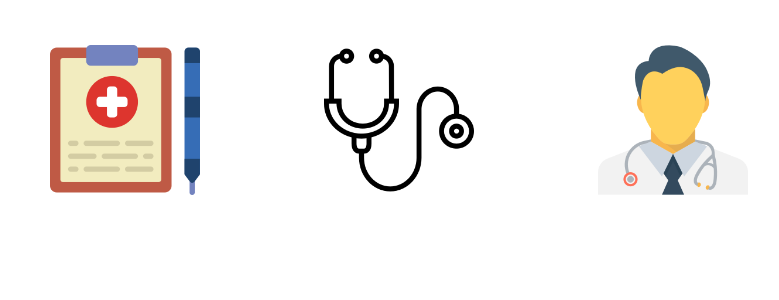
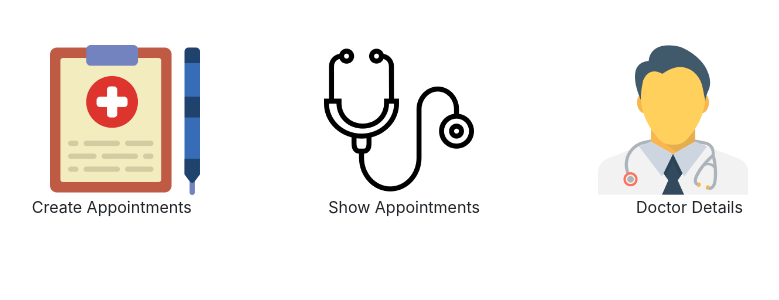
Before and after one commit to soujatyabhat/Dispensary-Management-System, a PHP site: page /menu.php in a window 1280 px wide. Shown: the part 250-550 px from the top of the page, without its empty margins (247-1026 px from the left). Run offline with PHP 8.4, Linux system fonts and the light colour scheme; a user stored in the database is signed in.

Commit message:
new_edition_two

```diff
--- a/dmenu.php
+++ b/dmenu.php
@@ -34,6 +34,10 @@
 			<div class = "col-lg-3" style = "margin-left:30%;"> <a href = "doctor_add.php"> <img src = "icons/consulting.png" width="150px" height = "150px" title = "Add New Doctor"> </a></div>
 			<div class = "col-lg-3"> <a href = "doctor_show.php"> <img src = "icons/doctor.png" width="150px" height = "150px" title = "Show all records of exsisting doctors"> </a> </div>
 		</div>
+		<div class = "row">
+			<div class = "col-lg-3" style = "margin-left:31%;"> <p> Add New Doctor </p> </div>
+			<div class = "col-lg-3"  style = "margin-left:2%;">  <p> Show Doctor </p> </div>
+		</div>
 	</div>
 <ul> <li> <a href = "menu.php"> Main Menu </a> </li> </ul>
 </body>
--- a/menu.php
+++ b/menu.php
@@ -36,6 +36,11 @@
 			<div class = "col-lg-3"> <a href = "#"> <img src = "icons/stethoscope.png" width="150px" height = "150px" title = "Display all records of exsisting appointment"> </a> </div>
 			<div class = "col-lg-3"> <a href = "dmenu.php"> <img src = "icons/doctor_in_menu.png" width="150px" height = "150px" title = "Doctor's Segment"> </a> </div>
 		</div>
+		<div class = "row">
+			<div class = "col-lg-3" style = "margin-left:17%;"> <p> Create Appointments </p> </div>
+			<div class = "col-lg-3"  style = "margin-left:1%;">  <p> Show Appointments </p> </div>
+			<div class = "col-lg-3"  style = "margin-left:2%;">  <p> Doctor Details </p> </div>
+		</div>
 	</div>
 </body>
 </html>
```
